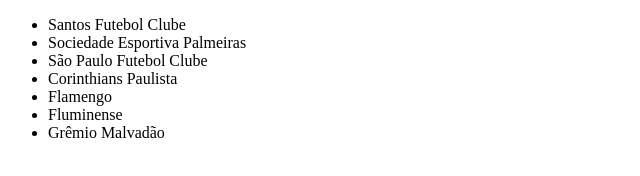
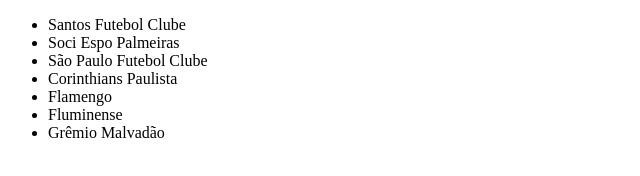
Before and after one commit to MichBritto/alura-git, a plain HTML site: page index.html in a window 1280 px wide. Shown: the full height of the page, 0-640 px from the left. Drawn offline with Linux system fonts and the light colour scheme.

```diff
--- a/index.html
+++ b/index.html
@@ -9,7 +9,7 @@
 <body>
     <ul>
         <li>Santos Futebol Clube</li>
-        <li>Sociedade Esportiva Palmeiras</li>
+        <li>Soci Espo Palmeiras</li>
         <li>São Paulo Futebol Clube</li>
         <li>Corinthians Paulista</li>
         <li>Flamengo</li>
```
